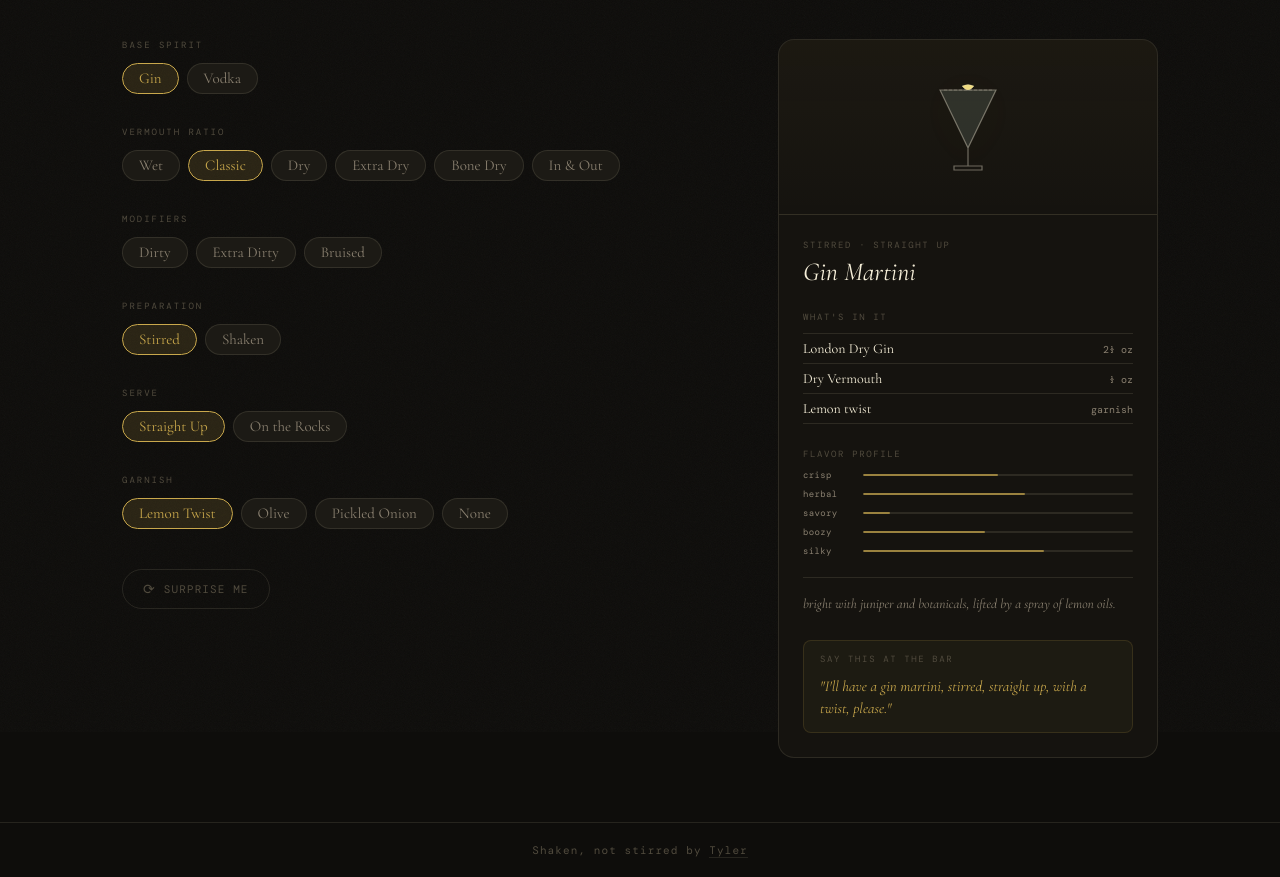
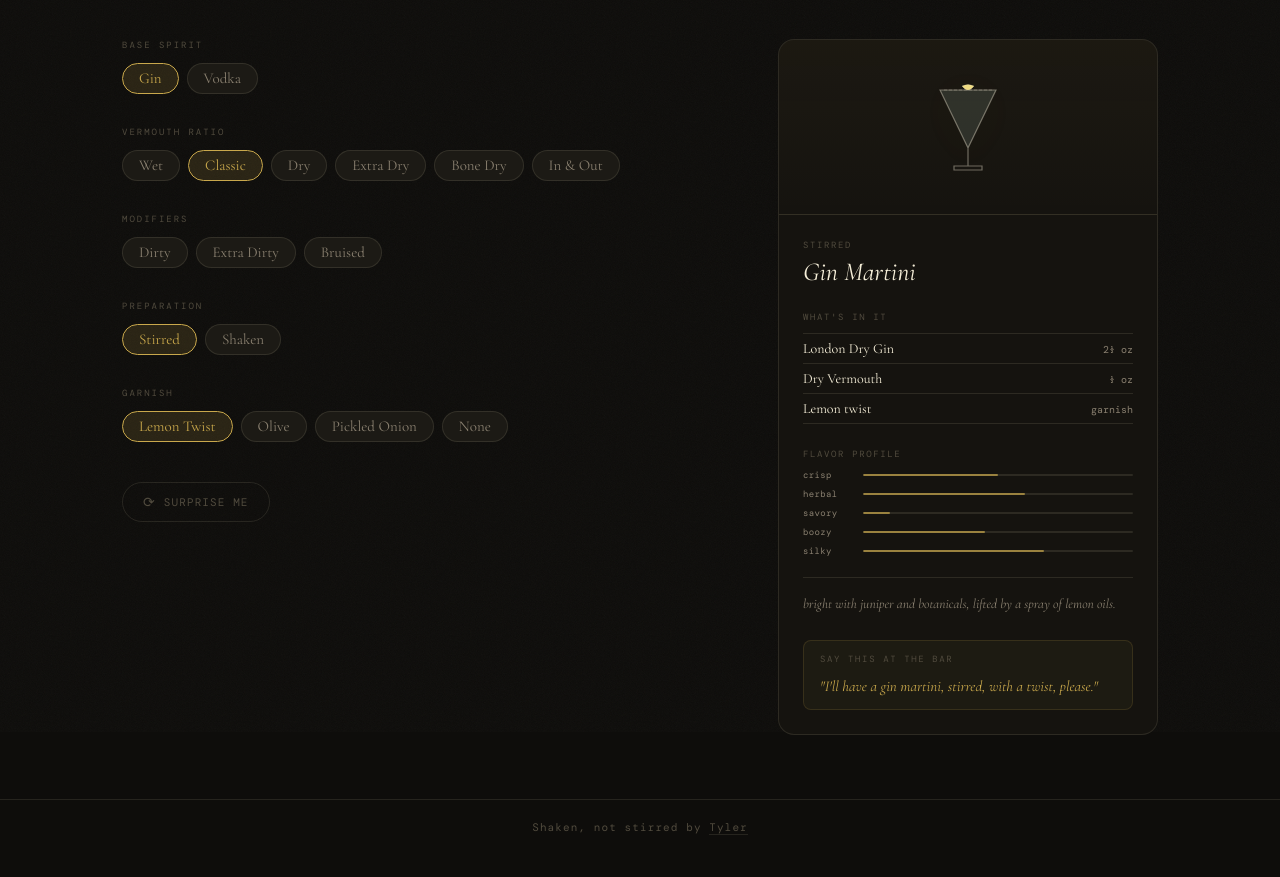
Before and after one commit to tylerroz/make-my-martini, a plain HTML site: page index.html in a window 1280 px wide. Shown: the part 68-945 px from the top of the page. After the commit the page ends 922 px from the top, so only its background shows below. Drawn offline with nearby package versions, Linux system fonts and the light colour scheme; a web font is replaced by a local one.

Commit message:
Remove ability to have over ice

```diff
--- a/app.js
+++ b/app.js
@@ -9,7 +9,6 @@ const state = {
   ratio:   'classic',
   mods:    new Set(),
   prep:    'stirred',
-  serve:   'up',
   garnish: 'twist',
 };
 
@@ -139,7 +138,6 @@ function getOrderPhrase() {
   parts.push(`${spirit} ${drink}`);
 
   parts.push(state.prep === 'shaken' ? 'shaken' : 'stirred');
-  parts.push(state.serve === 'rocks' ? 'on the rocks' : 'straight up');
 
   const garnishMap = { twist: 'with a twist', olive: 'with an olive', onion: 'with an onion', none: '' };
   if (garnishMap[state.garnish]) parts.push(garnishMap[state.garnish]);
@@ -160,7 +158,7 @@ function render() {
   // Name & method
   document.getElementById('result-name').textContent = name;
   document.getElementById('result-method').textContent =
-    `${state.prep === 'shaken' ? 'Shaken' : 'Stirred'} · ${state.serve === 'up' ? 'Straight Up' : 'On the Rocks'}`;
+    state.prep === 'shaken' ? 'Shaken' : 'Stirred';
 
   // Ingredients
   const ul = document.getElementById('ingredient-list');
@@ -190,8 +188,6 @@ function render() {
   const dirtyOpacity = state.mods.has('extra-dirty') ? '0.55' : state.mods.has('dirty') ? '0.35' : '0';
   document.getElementById('dirty-fill').style.opacity = dirtyOpacity;
 
-  // Ice
-  document.getElementById('ice-group').style.opacity = state.serve === 'rocks' ? '1' : '0';
 }
 
 // ─── Event Handling ──────────────────────────────────────────────────────────
@@ -245,7 +241,6 @@ document.getElementById('random-btn').addEventListener('click', () => {
   state.spirit  = pick(['gin', 'vodka']);
   state.ratio   = pick(['wet', 'classic', 'classic', 'dry', 'extra-dry', 'bone-dry', 'in-out']);
   state.prep    = pick(['stirred', 'stirred', 'shaken']);
-  state.serve   = pick(['up', 'up', 'rocks']);
   state.garnish = pick(['twist', 'twist', 'olive', 'onion', 'none']);
   state.mods    = new Set();
   if (Math.random() < 0.3) state.mods.add(Math.random() < 0.5 ? 'dirty' : 'extra-dirty');
--- a/index.html
+++ b/index.html
@@ -62,15 +62,7 @@
         </div>
       </div>
 
-      <div class="section-block">
-        <p class="section-label">Serve</p>
-        <div class="chip-row" data-group="serve" data-mode="solo">
-          <button class="chip active" data-val="up">Straight Up</button>
-          <button class="chip" data-val="rocks">On the Rocks</button>
-        </div>
-      </div>
-
-      <div class="section-block">
+<div class="section-block">
         <p class="section-label">Garnish</p>
         <div class="chip-row" data-group="garnish" data-mode="solo">
           <button class="chip active" data-val="twist">Lemon Twist</button>
@@ -100,13 +92,7 @@
             <rect id="dirty-fill" x="12" y="10" width="56" height="58" clip-path="url(#glass-clip)" fill="var(--brine)" opacity="0"/>
             <!-- Glass outline -->
             <path d="M12 10 L40 68 L40 86 L26 86 L26 90 L54 90 L54 86 L40 86 L40 68 L68 10 Z" stroke="var(--glass-stroke)" stroke-width="1.2" fill="none"/>
-            <!-- Ice cubes -->
-            <g id="ice-group" opacity="0">
-              <rect x="25" y="42" width="9" height="9" rx="1.5" stroke="var(--glass-stroke)" stroke-width="0.8" fill="white" fill-opacity="0.3"/>
-              <rect x="36" y="48" width="9" height="9" rx="1.5" stroke="var(--glass-stroke)" stroke-width="0.8" fill="white" fill-opacity="0.3"/>
-              <rect x="46" y="40" width="9" height="9" rx="1.5" stroke="var(--glass-stroke)" stroke-width="0.8" fill="white" fill-opacity="0.3"/>
-            </g>
-            <!-- Olive garnish -->
+<!-- Olive garnish -->
             <g id="garnish-olive" opacity="0">
               <line x1="16" y1="10" x2="64" y2="10" stroke="var(--glass-stroke)" stroke-width="0.6" stroke-dasharray="3 2"/>
               <circle cx="40" cy="10" r="5" fill="var(--olive)" stroke="var(--glass-stroke)" stroke-width="0.5"/>
```
